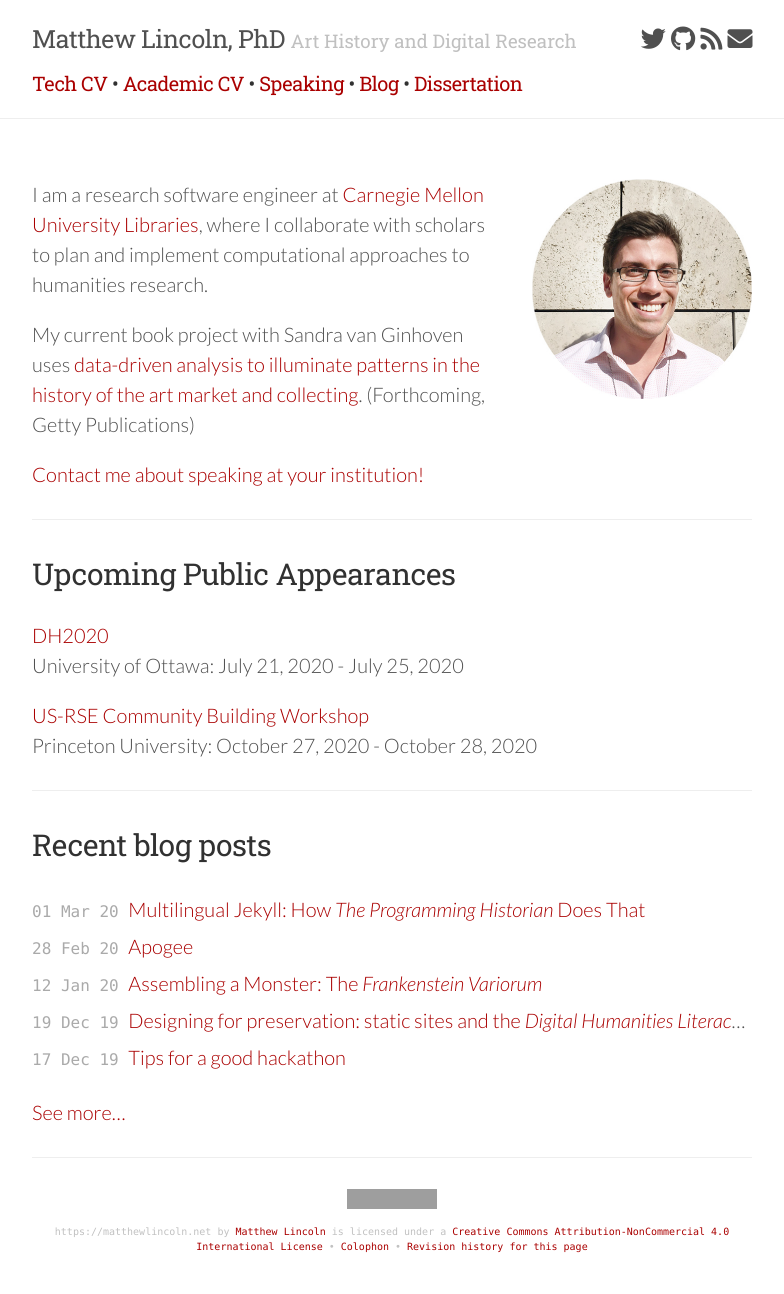
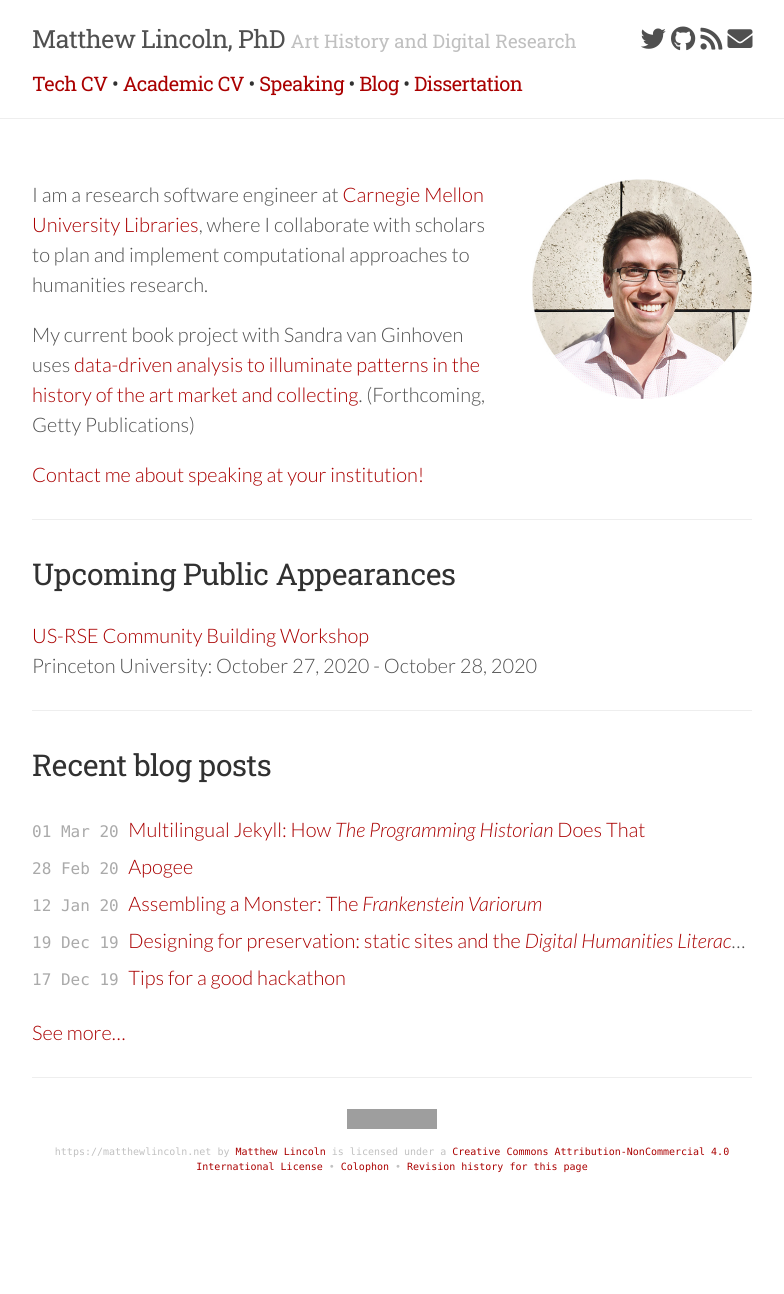
Before and after one commit to mdlincoln/mdlincoln.github.io, a Jekyll site: the page built from index.md, in a window 1280 px wide. Shown: the whole page, without its empty margins (248-1032 px from the left). Built offline with Jekyll 4.4.1, drawn with Linux system fonts in a browser that asks for light colours; nearby versions of some CDN libraries; after the commit the page ends 1214 px from its top, so only the background shows below that; grey boxes are pictures that could not be loaded.

Commit message:
dh2020 cancelled

```diff
--- a/_data/travel.yaml
+++ b/_data/travel.yaml
@@ -4,8 +4,3 @@ entries:
     datestart: 2020-10-27T05:00:00.000Z
     dateend: 2020-10-28T05:00:00.000Z
     url: https://us-rse.org/2020-april-workshop/
-  - venue: DH2020
-    location: University of Ottawa
-    datestart: 2020-07-21T05:00:00.000Z
-    dateend: 2020-07-25T05:00:00.000Z
-    url: https://dh2020.adho.org
```
